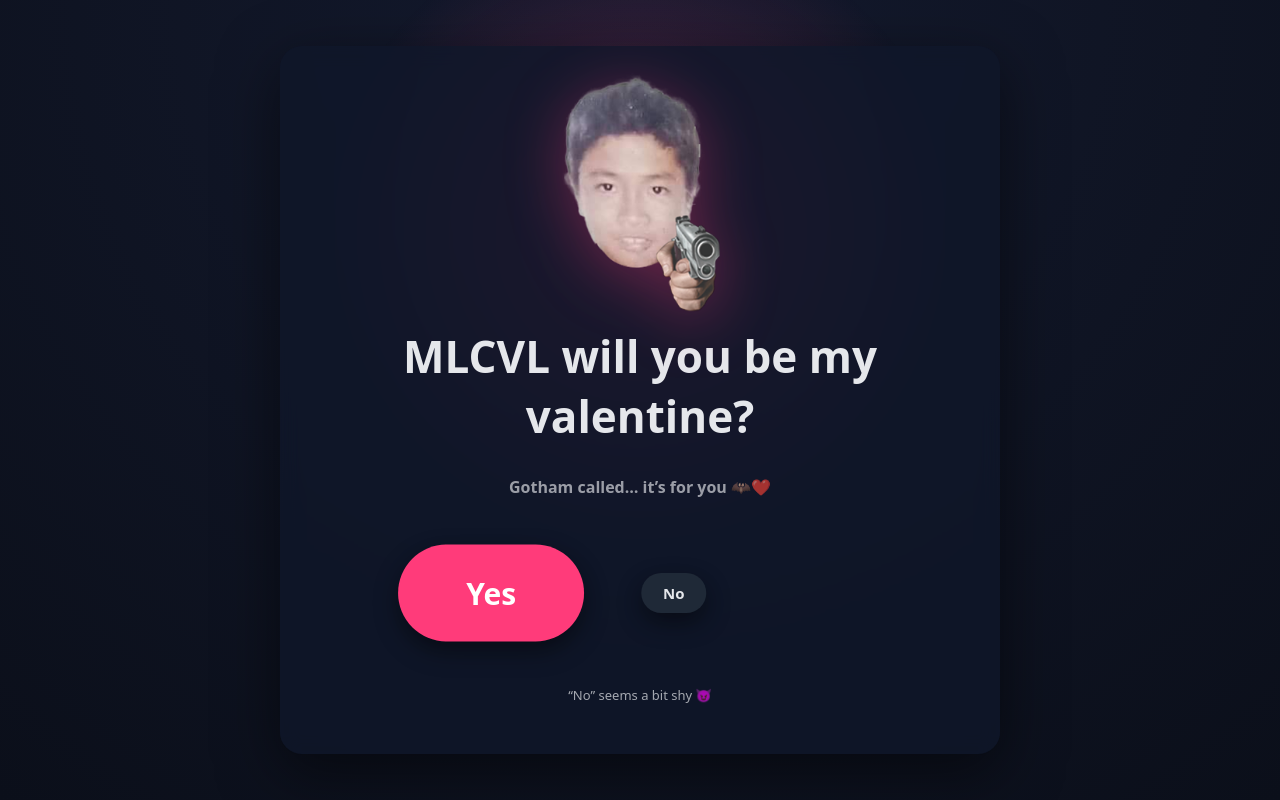
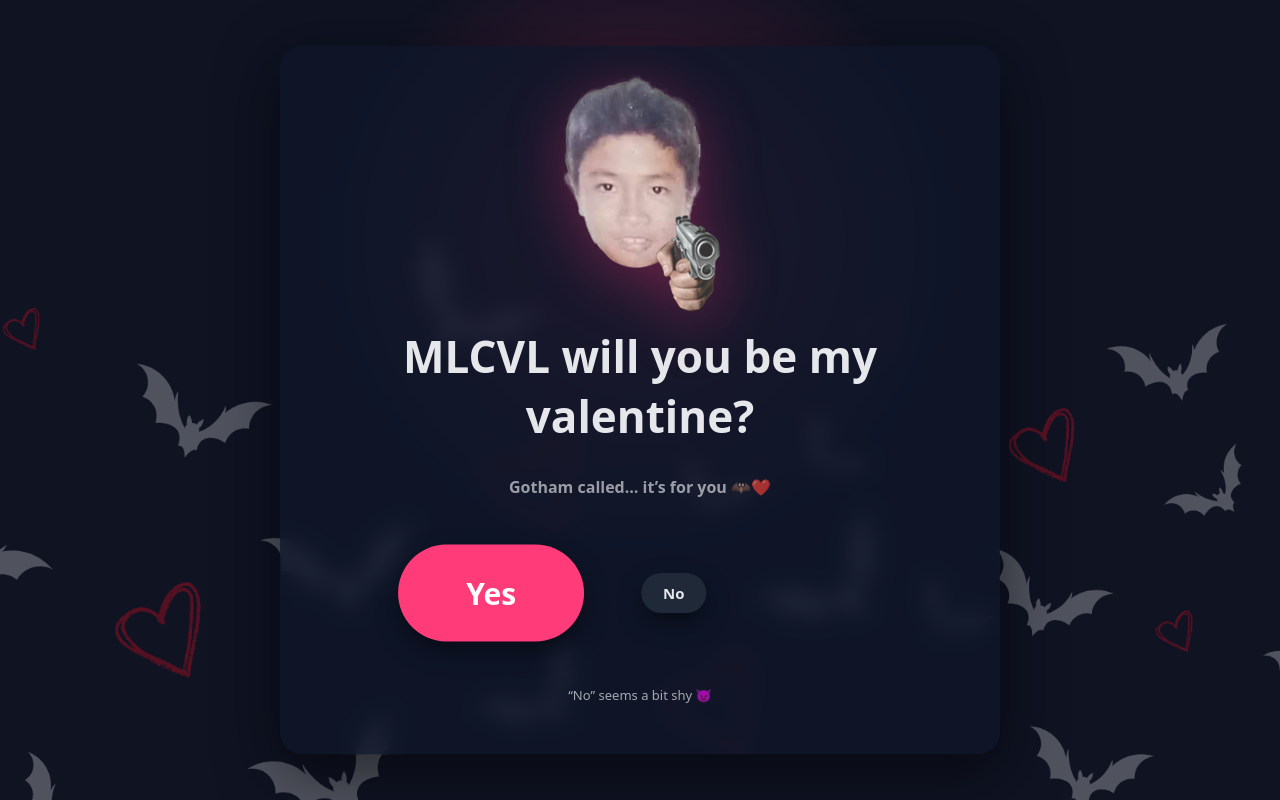
Before and after one commit to definitelynotprime/isasakokitaopapayagka, a plain HTML site: page index.html in a window 1280 px wide. Drawn offline with nearby package versions, Linux system fonts and the light colour scheme.

Commit message:
Update index.html

```diff
--- a/index.html
+++ b/index.html
@@ -24,7 +24,7 @@
       min-height: 100vh;
       display: grid;
       place-items: center;
-      background: radial-gradient(circle at top, var(--bg2), var(--bg1));
+      background: url("bg.png") center / cover no-repeat;
       font-family: system-ui, sans-serif;
       color: var(--text);
       overflow: hidden;
```
